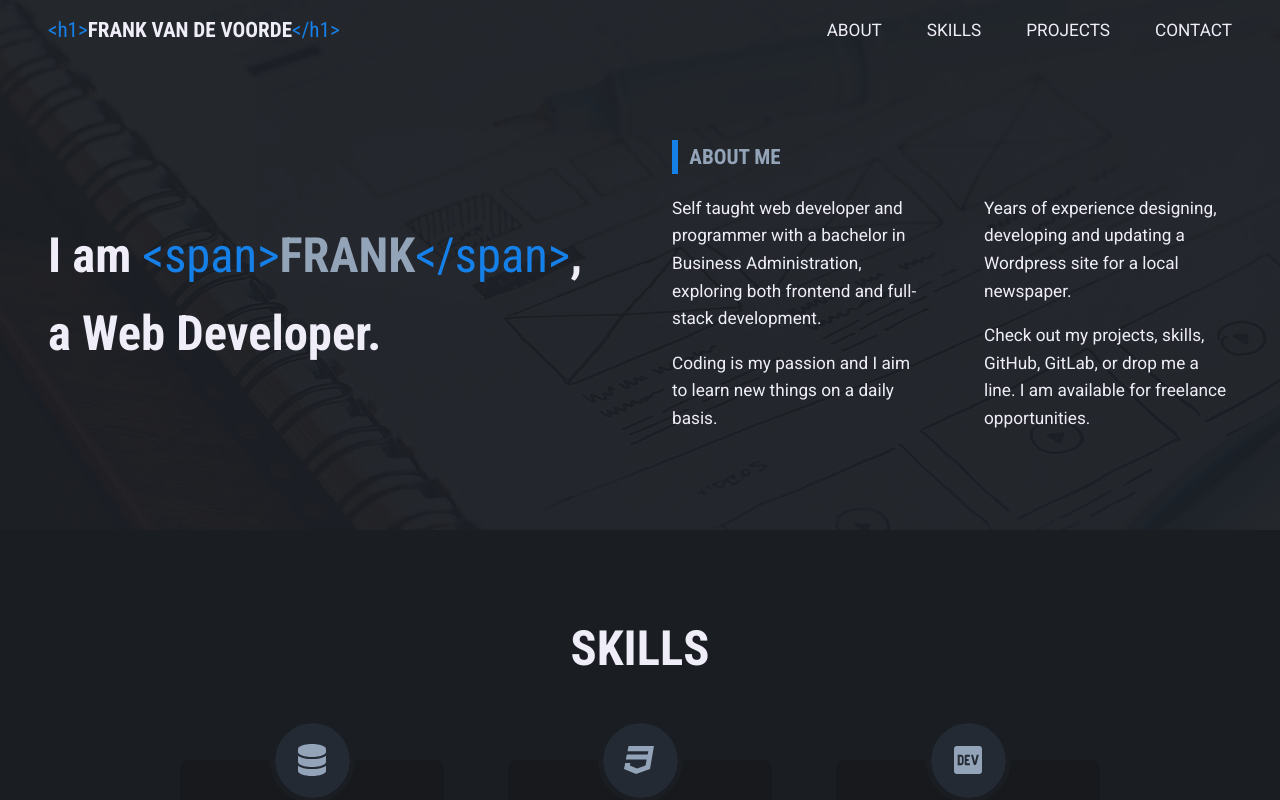
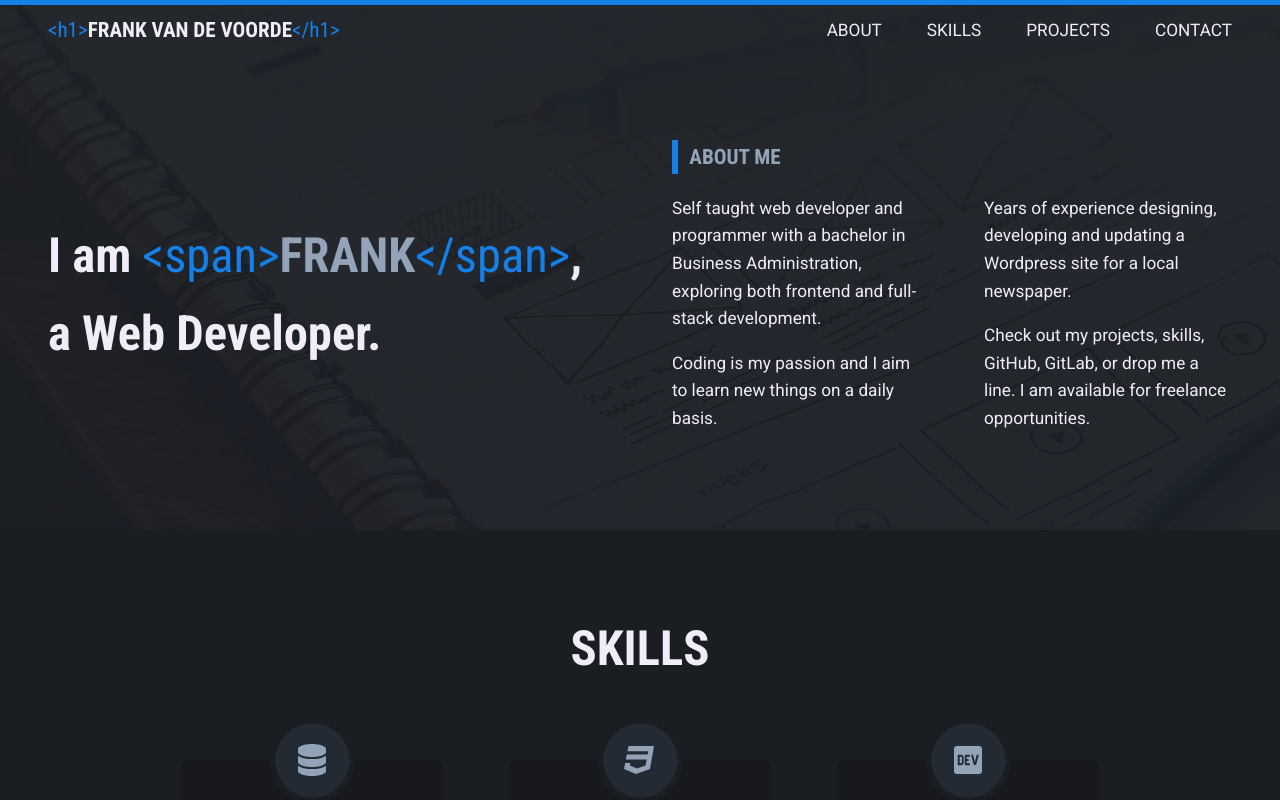
Before and after one commit to Cairhiin/Portfolio-Website, a React (Vite) app: page / in a window 1280 px wide. Shown: the top 800 px of the page. Built offline with nearby package versions, Linux system fonts and the light colour scheme.

Commit message:
Add scroll progress bar to nav

```diff
--- a/src/components/nav/index.css
+++ b/src/components/nav/index.css
@@ -48,3 +48,15 @@
 .nav li:hover {
   background-color: var(--color-400);
 }
+
+.nav .progress-bar {
+  position: absolute;
+  margin: 0;
+  top: 0;
+  left: 0;
+  right: 0;
+  height: 5px;
+  background: var(--color-highlight-400);
+  transform-origin: 0%;
+  z-index: 10;
+}
--- a/src/components/nav/index.tsx
+++ b/src/components/nav/index.tsx
@@ -1,8 +1,15 @@
 import { useEffect, useState } from "react";
+import { motion, useScroll, useSpring } from "framer-motion";
 import "./index.css";
 
 export default function Nav(): JSX.Element {
   const [scrollPosition, setScrollPosition] = useState<number>(0);
+  const { scrollYProgress } = useScroll();
+  const scaleX = useSpring(scrollYProgress, {
+    stiffness: 75,
+    damping: 30,
+    restDelta: 0.001,
+  });
 
   useEffect(() => {
     const handleScroll = () => {
@@ -10,7 +17,7 @@ export default function Nav(): JSX.Element {
       setScrollPosition(position);
     };
     window.addEventListener("scroll", handleScroll);
-    console.log(scrollPosition);
+
     return () => {
       window.removeEventListener("scroll", handleScroll);
     };
@@ -18,6 +25,7 @@ export default function Nav(): JSX.Element {
 
   return (
     <nav className={scrollPosition > 60 ? "nav backdrop" : "nav"}>
+      <motion.div className="progress-bar" style={{ scaleX: scaleX }} />
       <h1>
         <span>{"<h1>"}</span>Frank van de Voorde<span>{"</h1>"}</span>
       </h1>
```
